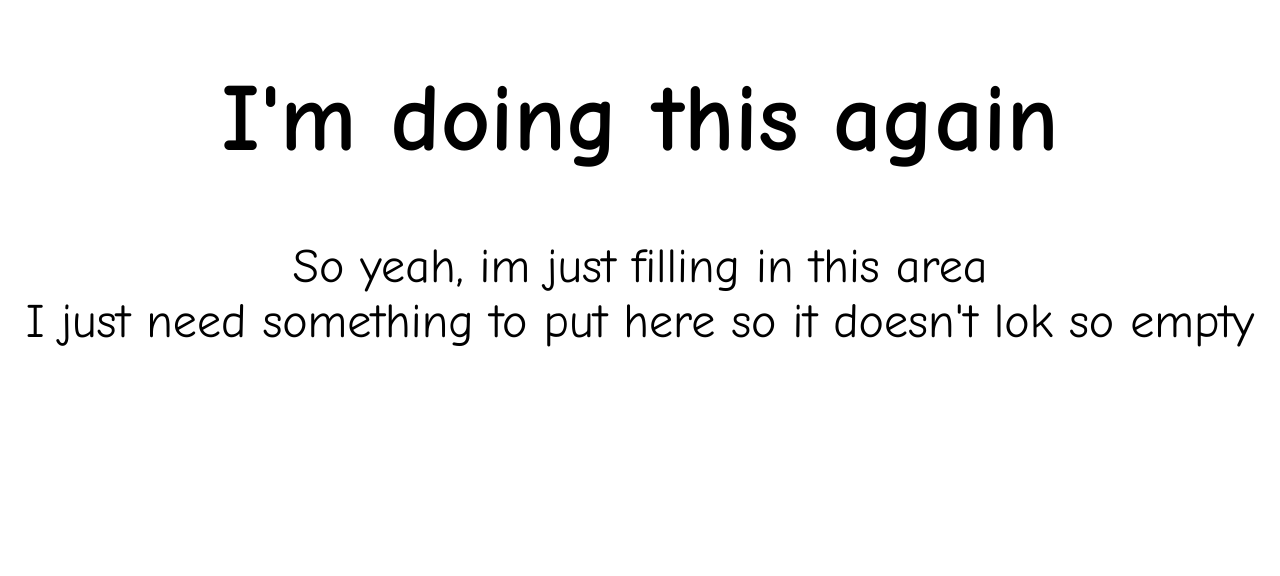
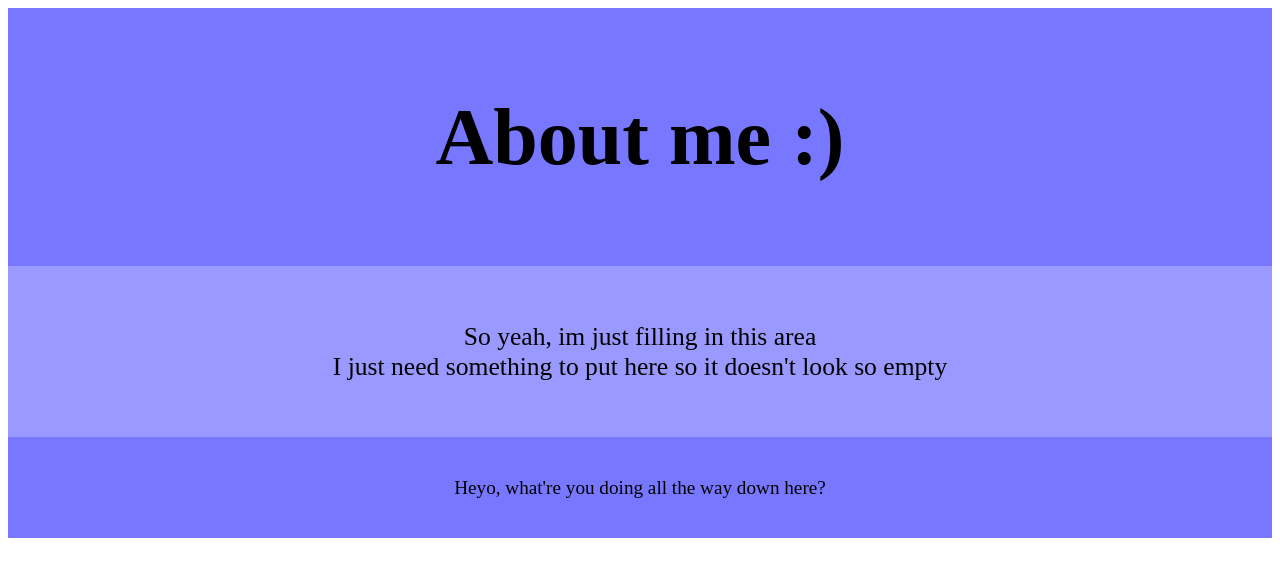
Before and after one commit to Blubblub09/about-me, a plain HTML site: page index.html in a window 1280 px wide. Drawn offline with Linux system fonts and the light colour scheme.

Commit message:
Update index.html

```diff
--- a/index.html
+++ b/index.html
@@ -1,19 +1,56 @@
 <!DOCTYPE html>
-<html lang="en-GB" style="font-family:Comic Sans MS; text-align:center; font-size:300%">
+<html lang="en-GB">
 <head>
-<title>Heyo</title>
+<title>About me!</title>
+
+
+<style>
+
+header{
+  background-color: #7777FF;
+  text-align: center;
+  padding: 30px;
+  font-size: 250%;
+}
+
+section{
+  background-color: #9999FF;
+  text-align: center;
+  padding: 30px;
+  font-size: 160%;
+}
+
+footer{
+  background-color: #7777FF;
+  text-align: center;
+  padding: 20px;
+  font-size: 120%;
+}
+
+</style>
 </head>
+
 <body>
 
+<header>
   <h1>
-I'm doing this again
+  About me :)
   </h1>
+</header>
 
+<section>
   <p>
     So yeah, im just filling in this area
     <br>
-I just need something to put here so it doesn't lok so empty
+    I just need something to put here so it doesn't look so empty
   </p>
+</section>
+
+<footer>
+  <p>
+    Heyo, what're you doing all the way down here?
+  </p>
+</footer>
 
 </body>
-</html
+</html>
```
Lines whose indentation alone changed are shown as unchanged.
